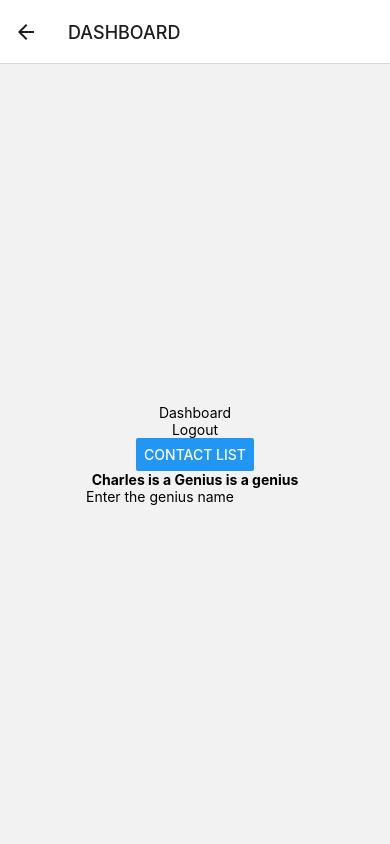
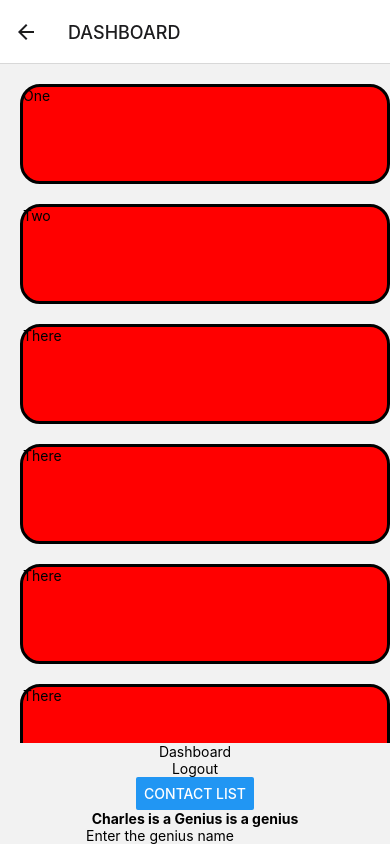
Before and after one commit to CharlesKasasira/learning-react-native, a React Native app: screen /Dashboard in a window 390 px wide. Built offline with nearby package versions, Linux system fonts and the light colour scheme.

Commit message:
created screens folder

```diff
--- a/App.js
+++ b/App.js
@@ -8,9 +8,9 @@
 
 import React from 'react'
 import { NavigationContainer } from '@react-navigation/native'
-import LoginScreen from './LoginScreen'
-import DashboardScreen from './DashboardScreen'
-import ContactScreen from './ContactScreen'
+import LoginScreen from './screens/LoginScreen'
+import DashboardScreen from './screens/DashboardScreen'
+import ContactScreen from './screens/ContactScreen'
 import { createNativeStackNavigator } from '@react-navigation/native-stack'
 
 const App = () => {
--- a/ContactScreen.js
+++ b/screens/ContactScreen.js
@@ -1,6 +1,6 @@
 import { View, Text } from 'react-native'
 import React from 'react'
-import FlatListBasics from './components/FlatListBasics'
+import FlatListBasics from '../components/FlatListBasics'
 
 
 const ContactScreen = () => {
--- a/DashboardScreen.js
+++ b/screens/DashboardScreen.js
@@ -1,11 +1,39 @@
-import { View, Text, TouchableOpacity, TextInput, Button } from 'react-native'
+import { View, Text, TouchableOpacity, TextInput, Button, FlatList } from 'react-native'
 import React, { useState } from 'react'
-import { GLOBAL_STYLES } from './styles/style'
+import { GLOBAL_STYLES } from '../styles/style'
 
 const DashboardScreen = (props) => {
   const [ text, setText ] = useState('Charles is a Genius')
   return (
     <View style={GLOBAL_STYLES.container}>
+      {/* <View style={GLOBAL_STYLES.card}>
+        <Text>Prayer Request</Text>
+      </View>
+      <View style={GLOBAL_STYLES.card}>
+        <Text>Prayer Request</Text>
+      </View>
+      <View style={GLOBAL_STYLES.card}>
+        <Text>Prayer Request</Text>
+      </View>
+      <View style={GLOBAL_STYLES.card}>
+        <Text>Prayer Request</Text>
+      </View> */}
+
+      <FlatList
+        style={GLOBAL_STYLES.flat}
+        data={[
+          {name: 'One'},
+          {name: 'Two'},
+          {name: 'There'},
+          {name: 'There'},
+          {name: 'There'},
+          {name: 'There'},
+          {name: 'There'}
+        ]}
+
+        renderItem={({item}) => <View style={GLOBAL_STYLES.card}><Text>{item.name}</Text></View>}
+      />
+
       <Text>Dashboard</Text>
 
       <TouchableOpacity
--- a/LoginScreen.js
+++ b/screens/LoginScreen.js
@@ -1,6 +1,6 @@
 import { View, Text, TouchableOpacity } from 'react-native'
 import React from 'react'
-import { GLOBAL_STYLES } from './styles/style'
+import { GLOBAL_STYLES } from '../styles/style'
 
 const LoginScreen = ({ navigation }) => {
   return (
--- a/styles/style.js
+++ b/styles/style.js
@@ -5,7 +5,8 @@ const GLOBAL_STYLES = StyleSheet.create({
     container: {
         flex: 1,
         'alignItems': 'center',
-        'justifyContent': 'center'
+        'justifyContent': 'center',
+        // padding: 20
     },
     button: {
         'backgroundColor': 'red',
@@ -23,6 +24,18 @@ const GLOBAL_STYLES = StyleSheet.create({
         padding: 10,
         height: 40,
         fontSize: 18
+    },
+    card: {
+        margin: 10,
+        width: '100%',
+        height: 100,
+        backgroundColor: 'red',
+        borderWidth: 3,
+        borderRadius: 20
+    },
+    flat: {
+        width: '100%',
+        padding: 10
     }
 })
 
```
